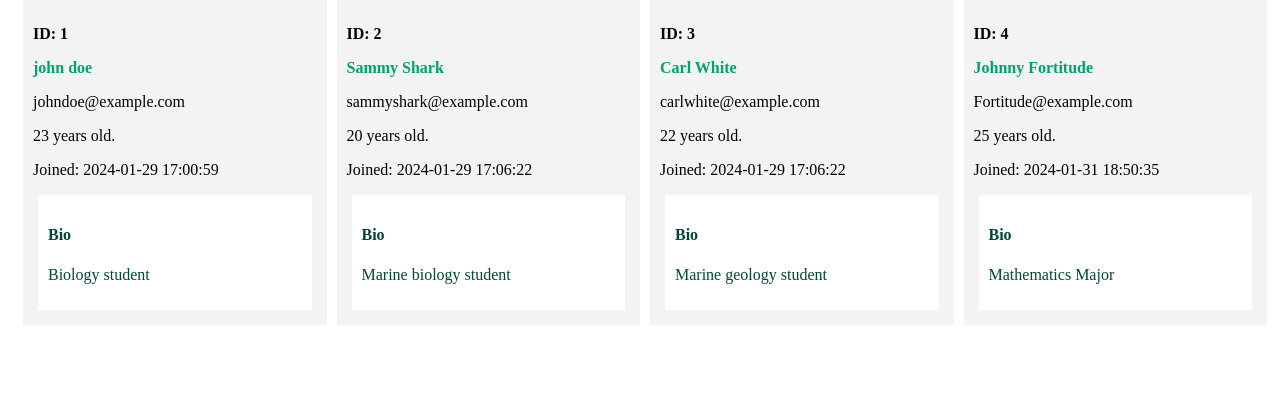
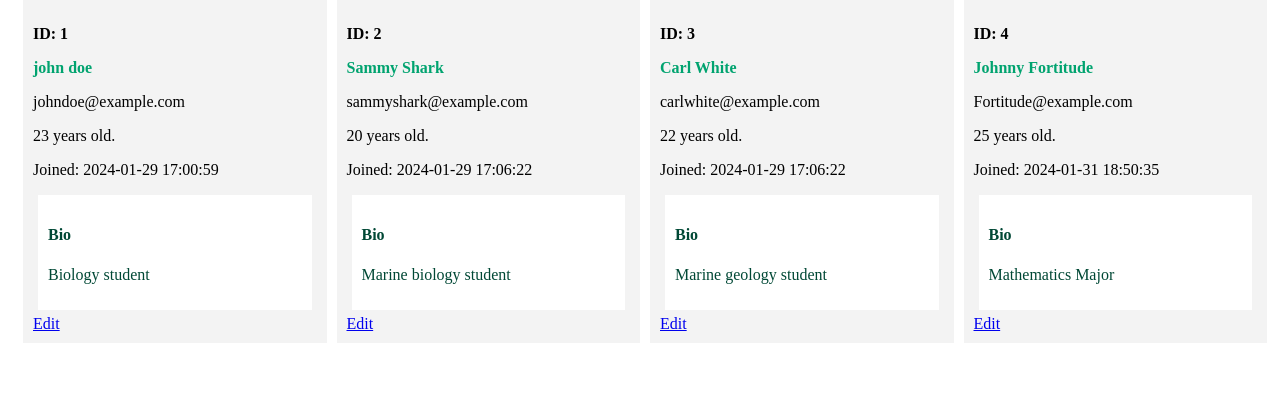
Before and after one commit to UmbertoFasci/Flask_SQL_Application, a Flask app: page / in a window 1280 px wide. Shown: the part 139-556 px from the top of the page. Run offline with Flask 3, Linux system fonts and the light colour scheme.

Commit message:
add edit button to index

```diff
--- a/templates/index.html
+++ b/templates/index.html
@@ -20,6 +20,7 @@
                     <h4>Bio</h4>
                     <p>{{ student.bio }}</p>
                 </div>
+                <a href="{{ url_for('edit', student_id=student.id) }}">Edit</a>
             </div>
         {% endfor %}
     </div>
```
